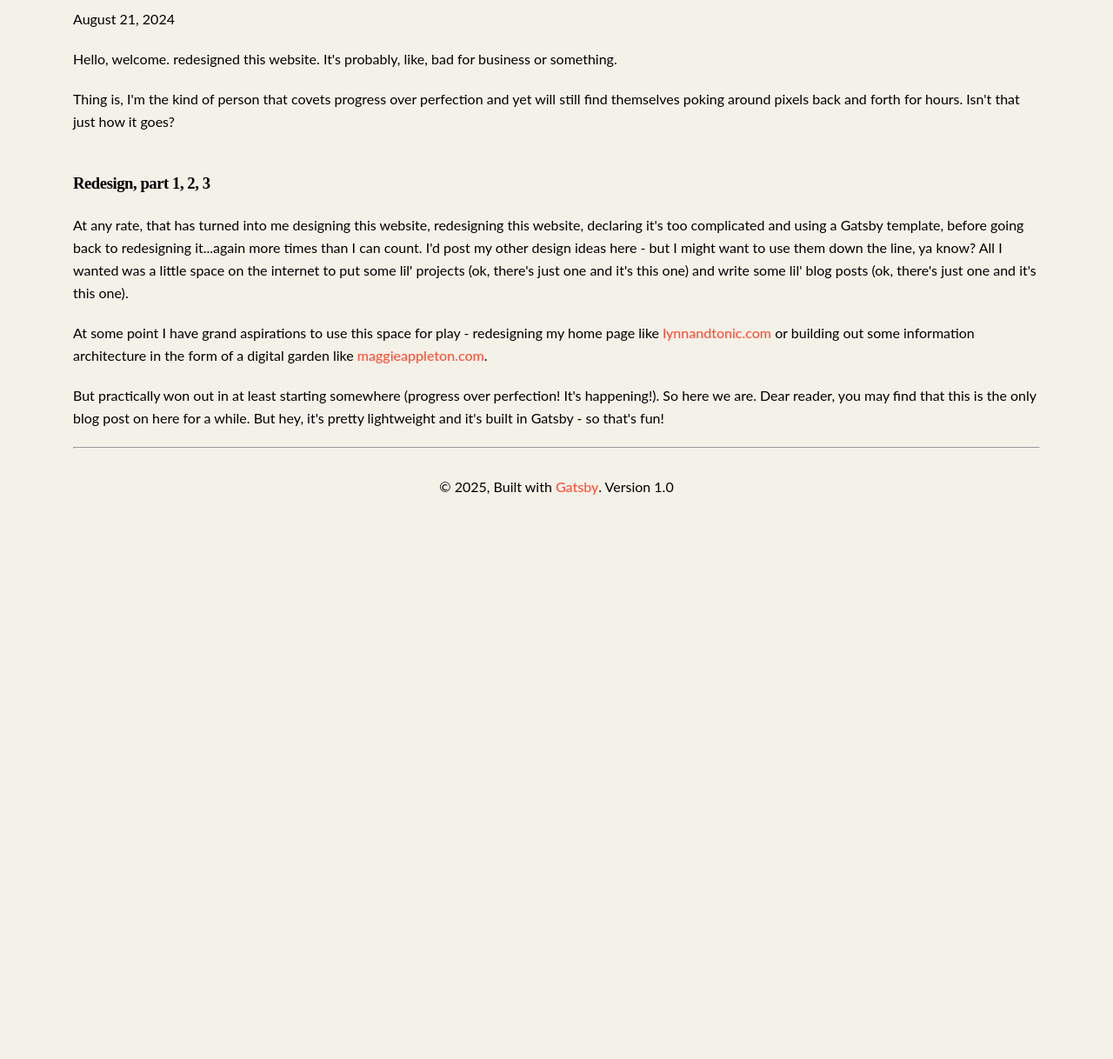
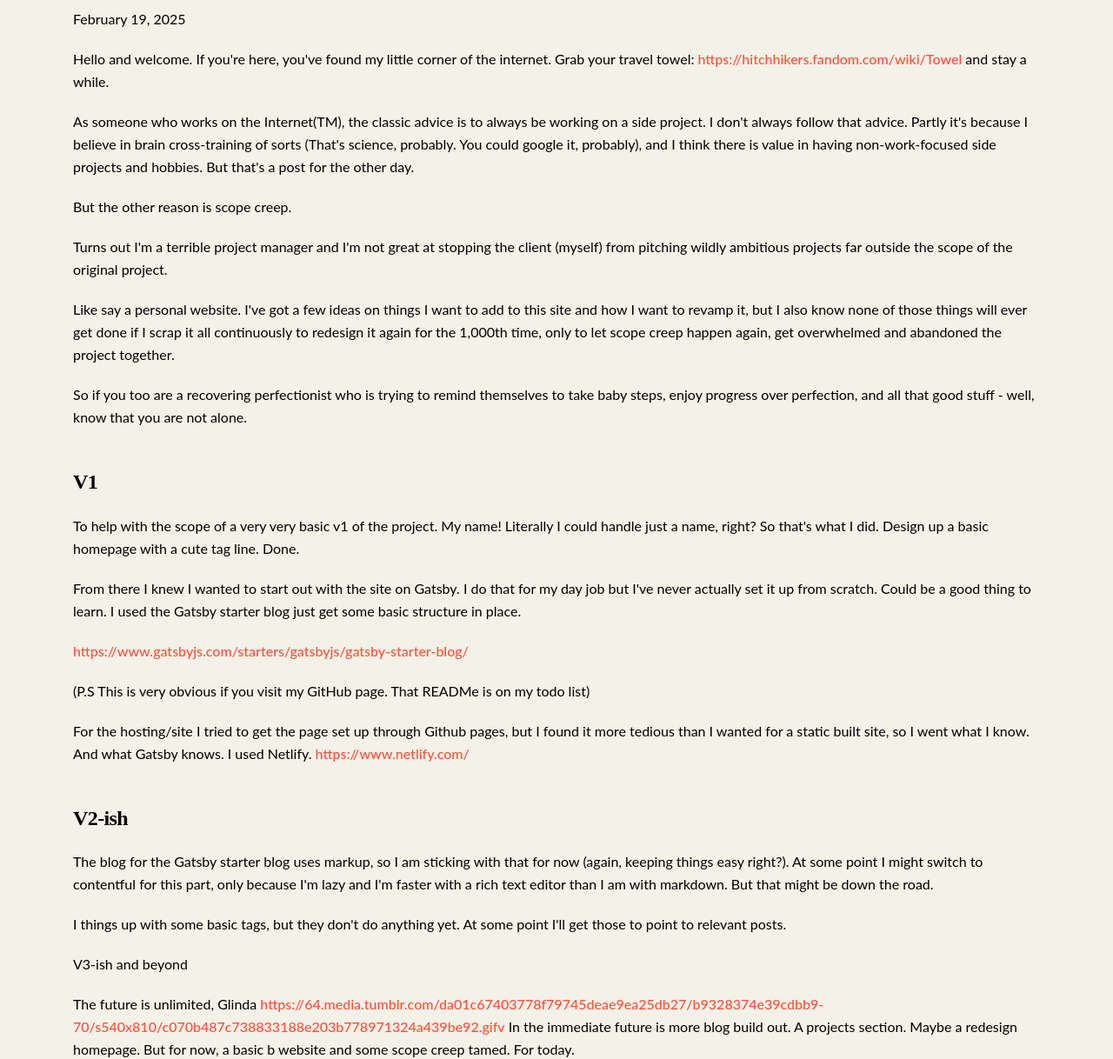
Before and after one commit to CassiGS/jamstack-portfolio, a Gatsby site: page /blog-redesign/ in a window 1280 px wide. Shown: the part 202-1420 px from the top of the page at 87% size. Before the commit the page ends 822 px from the top, so only its background shows below. Built offline with nearby package versions, Linux system fonts and the light colour scheme; Gatsby itself is replaced by a stand-in of ours.

Commit message:
Add blog post

```diff
--- a/content/blog/blog-redesign/index.md
+++ b/content/blog/blog-redesign/index.md
@@ -2,18 +2,40 @@
 title: A Thousand Redesigns
 topic: Developer Docs
 type: Note
-date: "2024-08-21T23:02:22.957Z"
+date: "2025-02-19T23:02:22.957Z"
 description: Notes on redesigning and redesigning again.
 ---
 
-Hello, welcome. redesigned this website. It's probably, like, bad for business or something.
+Hello and welcome. If you're here, you've found my little corner of the internet. Grab your travel towel: https://hitchhikers.fandom.com/wiki/Towel and stay a while.
 
-Thing is, I'm the kind of person that covets progress over perfection and yet will still find themselves poking around pixels back and forth for hours. Isn't that just how it goes?
+As someone who works on the Internet(TM), the classic advice is to always be working on a side project. I don't always follow that advice. Partly it's because I believe in brain cross-training of sorts (That's science, probably. You could google it, probably), and I think there is value in having non-work-focused side projects and hobbies. But that's a post for the other day.
 
-### Redesign, part 1, 2, 3
+But the other reason is scope creep.
 
-At any rate, that has turned into me designing this website, redesigning this website, declaring it's too complicated and using a Gatsby template, before going back to redesigning it...again more times than I can count. I'd post my other design ideas here - but I might want to use them down the line, ya know? All I wanted was a little space on the internet to put some lil' projects (ok, there's just one and it's this one) and write some lil' blog posts (ok, there's just one and it's this one).
+Turns out I'm a terrible project manager and I'm not great at stopping the client (myself) from pitching wildly ambitious projects far outside the scope of the original project.
 
-At some point I have grand aspirations to use this space for play - redesigning my home page like [lynnandtonic.com](https://lynnandtonic.com/) or building out some information architecture in the form of a digital garden like [maggieappleton.com](https://maggieappleton.com/).
+Like say a personal website. I've got a few ideas on things I want to add to this site and how I want to revamp it, but I also know none of those things will ever get done if I scrap it all continuously to redesign it again for the 1,000th time, only to let scope creep happen again, get overwhelmed and abandoned the project together.
 
-But practically won out in at least starting somewhere (progress over perfection! It's happening!). So here we are. Dear reader, you may find that this is the only blog post on here for a while. But hey, it's pretty lightweight and it's built in Gatsby - so that's fun!
+So if you too are a recovering perfectionist who is trying to remind themselves to take baby steps, enjoy progress over perfection, and all that good stuff - well, know that you are not alone.
+
+## V1
+
+To help with the scope of a very very basic v1 of the project. My name! Literally I could handle just a name, right? So that's what I did. Design up a basic homepage with a cute tag line. Done.
+
+From there I knew I wanted to start out with the site on Gatsby. I do that for my day job but I've never actually set it up from scratch. Could be a good thing to learn. I used the Gatsby starter blog just get some basic structure in place.
+
+https://www.gatsbyjs.com/starters/gatsbyjs/gatsby-starter-blog/
+
+(P.S This is very obvious if you visit my GitHub page. That READMe is on my todo list)
+
+For the hosting/site I tried to get the page set up through Github pages, but I found it more tedious than I wanted for a static built site, so I went what I know. And what Gatsby knows. I used Netlify. https://www.netlify.com/
+
+## V2-ish
+
+The blog for the Gatsby starter blog uses markup, so I am sticking with that for now (again, keeping things easy right?). At some point I might switch to contentful for this part, only because I'm lazy and I'm faster with a rich text editor than I am with markdown. But that might be down the road.
+
+I things up with some basic tags, but they don't do anything yet. At some point I'll get those to point to relevant posts.
+
+V3-ish and beyond
+
+The future is unlimited, Glinda https://64.media.tumblr.com/da01c67403778f79745deae9ea25db27/b9328374e39cdbb9-70/s540x810/c070b487c738833188e203b778971324a439be92.gifv In the immediate future is more blog build out. A projects section. Maybe a redesign homepage. But for now, a basic b website and some scope creep tamed. For today.
```
